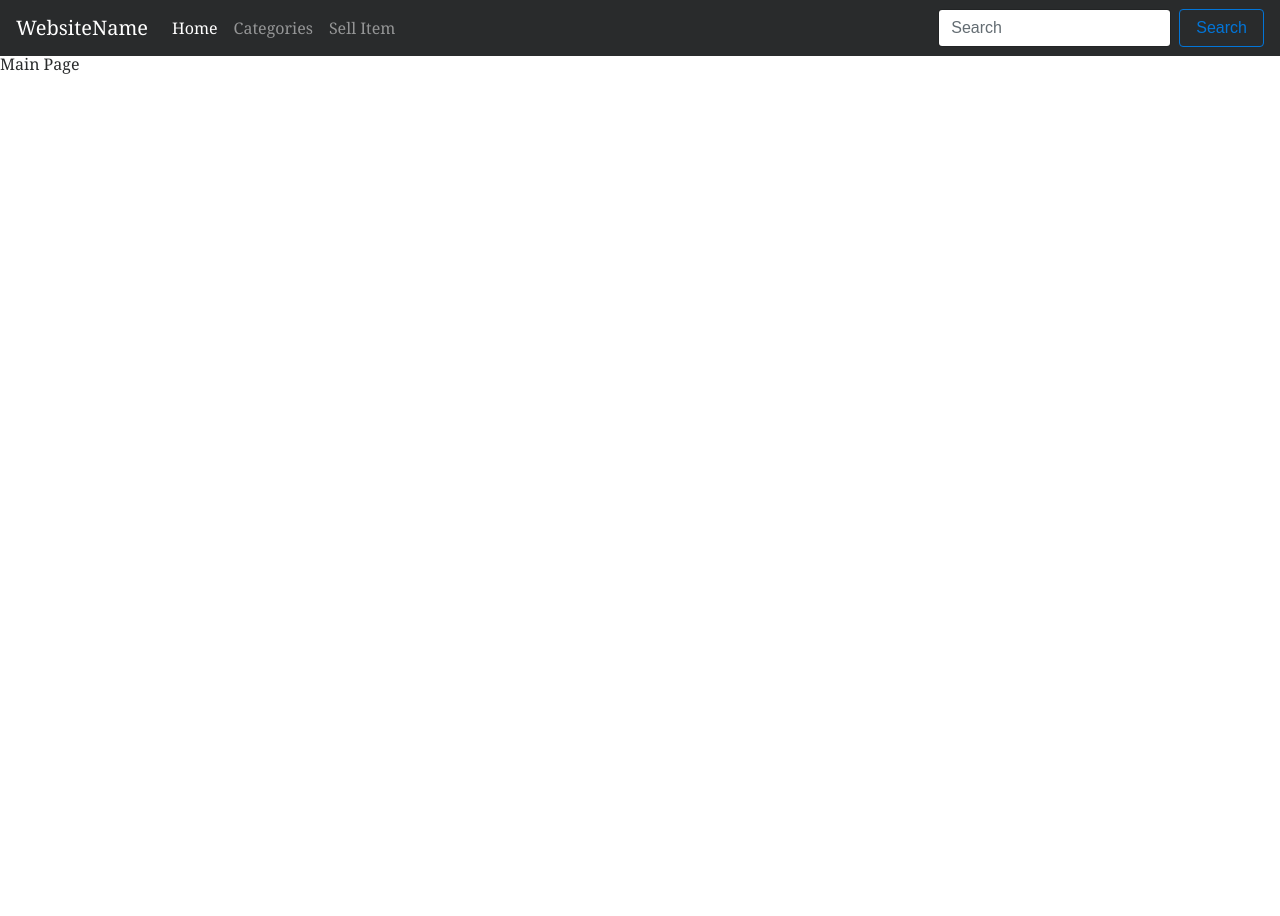
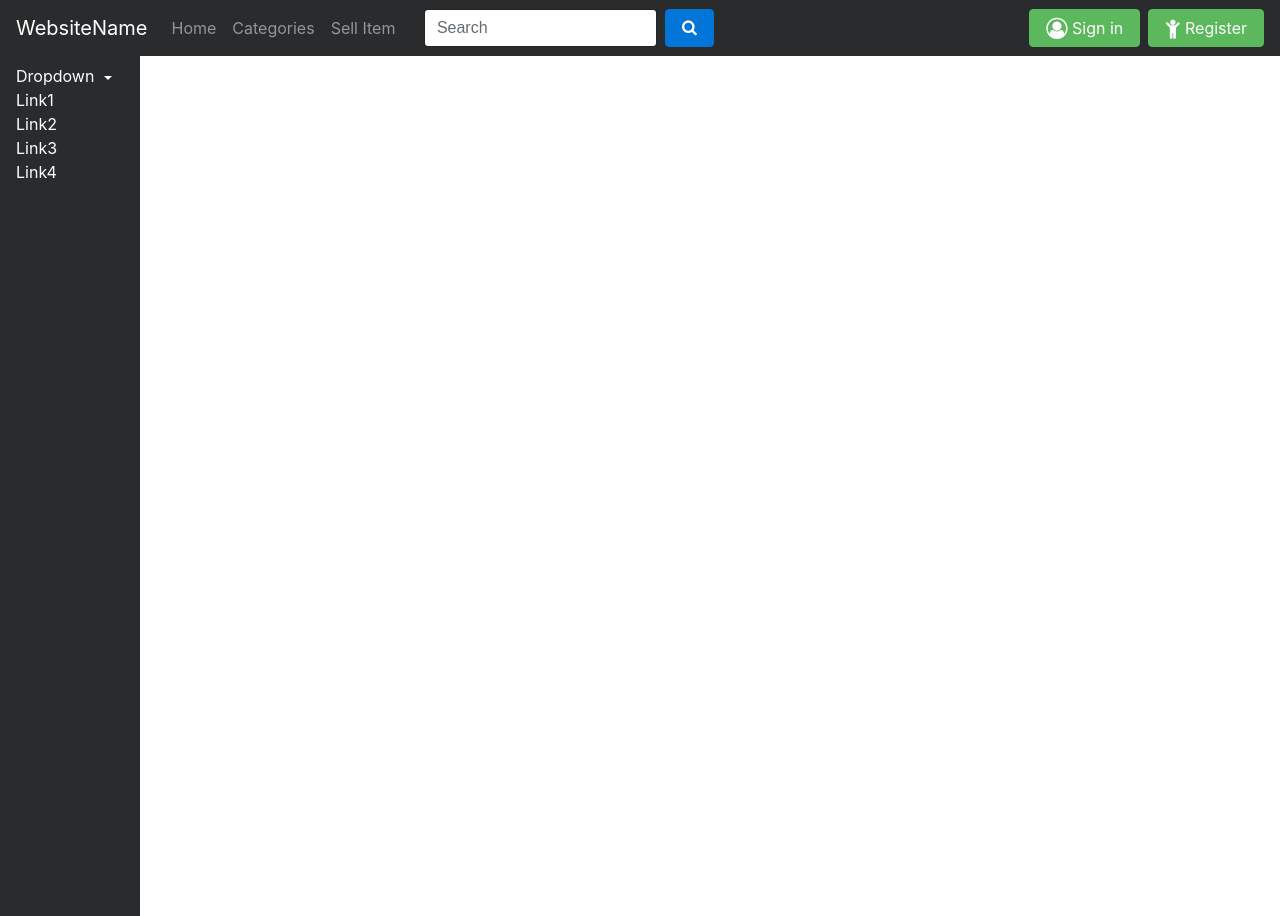
Before and after one commit to Xwaffle1/CS3500Final, a PHP site: page / in a window 1280 px wide. Run offline with PHP 8.4, Linux system fonts and the light colour scheme.

Commit message:
Added a left side nav bar.

```diff
--- a/assets/css/main.css
+++ b/assets/css/main.css
@@ -1,81 +1,36 @@
-/* general text formatting */
+.navbar-fixed-left {
+	width: 140px;
+	position: fixed;
+	border-radius: 0;
+	height: 100%;
+}
 
-h1, h2, h3, nav, footer {
- font-family: Georgia, Cambria, "Times New Roman", serif;
+.navbar-fixed-left a{
+	color: white;
 }
-body {
-   font-family: "Lucida Sans", Verdana, Arial, sans-serif;
-   font-size: 100%;
+
+.navbar-fixed-left a:visited{
+	color: #959796;
+}
+
+.navbar-fixed-left a:hover{
+	color: #dddfde;
+	text-decoration: unset;
 
 }
 
-caption{
-	background-color: #348e69;
-	text-align: center;
-	padding: 1em;
+.navbar-fixed-left .navbar-nav > li {
+	float: none;
+	width: 139px;
 }
 
-th {
-	height: .5em;
-	font-size: .65em;
-	border: outset 2px;
-}
-
-fieldset {
-    border: 1px solid #000;
-}
-
-td {
-	border: outset 2px;
-	width: 2em;
-	height: 2em;
-	text-align: center;
-}
-
-table {
-	background-color: #e5e6e8;
-	margin-top: 3em;
-	margin-left: 40em;
-	margin-bottom: 2em;
-}
-
-.event{
-	text-decoration: underline;
-	color: #3da7bf;
-}
-
-#nextMonth{
-	text-decoration: underline;
-	font-size: 1em;
-	text-align: right;
-	width: 1.5em;
-	height: 1.5em;
-	border: none;
-}
-
-#currentDay{
-	background-color: #3da7bf;
-	color: white;
-}
-
-#prevMonth{
-	text-decoration: underline;
-	font-size: 1em;
-	text-align: left;
-	width: 1.5em;
-	height: 1.5em;
-	border: none;
-}
-
-#box{
-	background: tan;
-	margin-right: 55em;
-	margin-left: 35em;
-	padding: 1em;
+.navbar-fixed-left + .container {
+	padding-left: 160px;
 
 }
 
-#insideBox{
-	margin: 1em;
-	border: solid 2px;
+.navbar-fixed-left .navbar-nav > li > .dropdown-menu {
+	margin-top: -50px;
+	margin-left: 140px;
+	background-color: #1d1e1f;
 }
--- a/categories.php
+++ b/categories.php
@@ -17,7 +17,7 @@
 
 </head>
 <header>
-    <?php include("navbar.html"); ?>
+    <?php include("navbar-top.html"); ?>
     <script>
         $(document).ready(function () {
             $(".nav li").removeClass("active");
--- a/main.php
+++ b/main.php
@@ -7,10 +7,6 @@
     <link rel="stylesheet" href="assets/css/reset.css"/>
     <link rel="stylesheet" href="assets/css/main.css"/>
 
-    <!-- jQuery (necessary for Bootstrap's JavaScript plugins) -->
-    <script src="https://ajax.googleapis.com/ajax/libs/jquery/1.12.4/jquery.min.js"></script>
-    <!-- Include all compiled plugins (below), or include individual files as needed -->
-    <script src="assets/bootstrap/js/bootstrap.min.js"></script>
 
     <script>
         $(document).ready(function () {
@@ -21,10 +17,19 @@
 
 </head>
 <header>
-    <?php include("navbar.html"); ?>
+    <?php include("navbar-top.html"); ?>
+    <?php include("navbar-left.html"); ?>
+
 </header>
 <body>
 <h1> Main Page </h1>
 
 </body>
+
+<!-- Bootstrap core JavaScript -->
+<!-- ================================================== -->
+<script src="https://ajax.googleapis.com/ajax/libs/jquery/1.12.4/jquery.min.js"></script>
+<script src="assets/bootstrap/js/bootstrap.min.js"></script>
+
+
 </html>
--- /dev/null
+++ b/navbar-left.html
@@ -0,0 +1,24 @@
+<div class="navbar navbar-light navbar-inverse bg-inverse navbar-fixed-left">
+    <ul class="nav navbar-nav">
+        <li class="dropdown"><a href="#" class="dropdown-toggle" data-toggle="dropdown">Dropdown <span
+                class="caret"></span></a>
+            <ul class="dropdown-menu" role="menu">
+                <li><a href="#">Sub Menu1</a></li>
+                <li><a href="#">Sub Menu2</a></li>
+                <li><a href="#">Sub Menu3</a></li>
+                <li class="divider"></li>
+                <li><a href="#">Sub Menu4</a></li>
+                <li><a href="#">Sub Menu5</a></li>
+            </ul>
+        </li>
+        <li><a href="#">Link1</a></li>
+        <li><a href="#">Link2</a></li>
+        <li><a href="#">Link3</a></li>
+        <li><a href="#">Link4</a></li>
+    </ul>
+</div>
+<div class="container">
+    <div class="row">
+
+    </div>
+</div>
--- a/navbar.html
+++ b/navbar-top.html
@@ -1,3 +1,6 @@
+<link rel="stylesheet" href="https://cdnjs.cloudflare.com/ajax/libs/font-awesome/4.7.0/css/font-awesome.min.css"
+      type="text/css">
+
 <nav class="navbar navbar-toggleable-md navbar-light navbar-inverse bg-inverse">
     <button class="navbar-toggler navbar-toggler-right" type="button" data-toggle="collapse"
             data-target="#navbarTogglerDemo02" aria-controls="navbarTogglerDemo02" aria-expanded="false"
@@ -20,7 +23,13 @@
         </ul>
         <form class="form-inline my-2 my-lg-0">
             <input class="form-control mr-sm-2" type="text" placeholder="Search">
-            <button class="btn btn-outline-primary my-2 my-sm-0" type="submit">Search</button>
+            <button class="btn btn-primary text-white" type="submit"><span class="fa fa-search"></span></button>
         </form>
     </div>
+    <div class="collapse navbar-collapse text-center justify-content-end" id="navbar2SupportedContent">
+        <a class="btn navbar-btn ml-2 text-white btn-success" href="login.html"><i
+                class="fa d-inline fa-lg fa-user-circle-o"></i> Sign in</a>
+        <a class="btn navbar-btn ml-2 text-white btn-success" href="register.html"><i
+                class="fa d-inline fa-lg fa-child"></i>&nbsp;Register</a>
+    </div>
 </nav>
--- a/sellitem.php
+++ b/sellitem.php
@@ -22,7 +22,7 @@
 
 </head>
 <header>
-   <?php include("navbar.html"); ?>
+   <?php include("navbar-top.html"); ?>
 </header>
 <body>
 <h1> Sell Item Page </h1>
```
